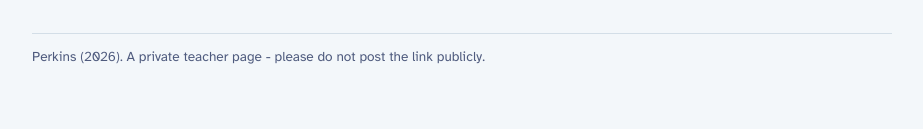
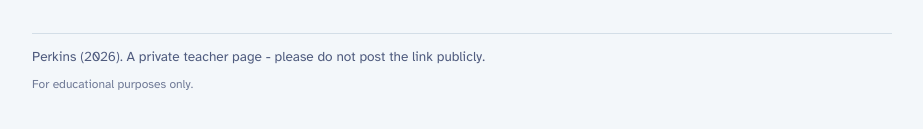
Before and after one commit to mrsperkinsteacher/teachersrule, a plain HTML site: page index.html in a window 1280 px wide. Shown: the part 2393-2522 px from the top of the page, without its empty margins (178-1101 px from the left). Drawn offline with nearby package versions, Linux system fonts and the light colour scheme.

Commit message:
Footer: For educational purposes only. If in doubt, ask your teacher first.
Co-Authored-By: Claude Opus 5.5 <noreply@anthropic.com>
Claude-Session: https://claude.ai/code/session_01SrXbcZjSdJ4Ez17A95Xdqk

```diff
--- a/index.html
+++ b/index.html
@@ -364,7 +364,7 @@ footer.site{max-width:860px;margin:36px auto 0;font-size:.85rem;color:var(--mute
   </ul>
 </section>
 
-<footer class="site">Perkins (2026). A private teacher page - please do not post the link publicly.</footer>
+<footer class="site">Perkins (2026). A private teacher page - please do not post the link publicly.<p class="edu-note" style="font-size:12px;opacity:.8;margin:8px 0 0">For educational purposes only.</p></footer>
 
 <script>
 (function(){
```
